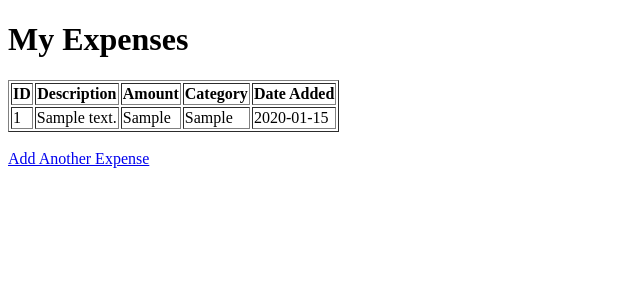
After one commit to Im-Shrey/expense-tracker, a Flask app: page /expenses in a window 1280 px wide. The commit adds this page. Shown: the top 300 px of the page, without its empty margins (0-640 px from the left). Run offline with Flask 3, Linux system fonts and the light colour scheme; tables that the repository leaves empty hold one stand-in row (values such as "Sample post").

Commit message:
Integrating SQLite database for expense storage

```diff
--- a/app.py
+++ b/app.py
@@ -1,7 +1,32 @@
-from flask import Flask, render_template, request
+from flask import Flask, render_template, request, redirect, url_for
+from decimal import Decimal, InvalidOperation
+import sqlite3
+from pathlib import Path
 
 # Creating first application
 app = Flask(__name__)
+
+DB_PATH = Path("database/expenses.db")
+
+
+def init_db():
+
+    DB_PATH.parent.mkdir(exist_ok=True)
+
+    connection = sqlite3.connect(DB_PATH)
+
+    connection.execute("""
+        CREATE TABLE IF NOT EXISTS expenses (
+            id INTEGER PRIMARY KEY AUTOINCREMENT,
+            description TEXT NOT NULL,
+            amount TEXT NOT NULL,
+            category TEXT NOT NULL,
+            created_at TEXT DEFAULT CURRENT_TIMESTAMP
+        )
+    """)
+
+    connection.commit()
+    connection.close()
 
 # Defining the home page
 @app.route("/")
@@ -27,18 +52,89 @@ def add_expense():
 
     if request.method == "POST":
 
-        description = request.form.get("description")
-        amount = request.form.get("amount")
-        category = request.form.get("category")
+        description = request.form.get("description", "").strip()
+        amount_input = request.form.get("amount", "").strip()
+        category = request.form.get("category", "")
 
-        return render_template(
-            "expense_result.html",
-            description=description,
-            amount=amount,
-            category=category
-        )
+        errors = []
+
+        # Validate description
+        if not description:
+            errors.append("Description cannot be empty.")
+
+        # Validate amount
+        try:
+            amount = Decimal(amount_input)
+
+            if not amount.is_finite() or amount <= 0:
+                errors.append("Amount must be greater than zero.")
+
+        except InvalidOperation:
+            amount = None
+            errors.append("Please enter a valid amount.")
+
+        # Validate category
+        allowed_categories = [
+            "Food",
+            "Transport",
+            "Education",
+            "Shopping",
+            "Entertainment"
+        ]
+
+        if category not in allowed_categories:
+            errors.append("Please select a valid category.")
+
+        # Display errors if validation fails
+        if errors:
+            return render_template(
+                "add_expense.html",
+                errors=errors
+            )
+
+        # Display submitted information
+        # Save expense in database
+        connection = sqlite3.connect(DB_PATH)
+
+        try:
+            connection.execute(
+                """
+                INSERT INTO expenses (description, amount, category)
+                VALUES (?, ?, ?)
+                """,
+                (description, str(amount), category)
+            )
+
+            connection.commit()
+
+        finally:
+            connection.close()
+
+        return redirect(url_for("view_expenses"))
 
     return render_template("add_expense.html")
+
+@app.route("/expenses")
+def view_expenses():
+
+    connection = sqlite3.connect(DB_PATH)
+
+    try:
+        connection.row_factory = sqlite3.Row
+
+        expenses = connection.execute(
+            "SELECT * FROM expenses ORDER BY id DESC"
+        ).fetchall()
+
+    finally:
+        connection.close()
+
+    return render_template(
+        "expenses.html",
+        expenses=expenses
+    )
+
+init_db()
 
 # Running the application
 if __name__ == "__main__":
--- /dev/null
+++ b/templates/expenses.html
@@ -0,0 +1,53 @@
+<!DOCTYPE html>
+<html lang="en">
+
+<head>
+    <meta charset="UTF-8">
+    <title>Saved Expenses</title>
+</head>
+
+<body>
+
+    <h1>My Expenses</h1>
+
+    {% if expenses %}
+
+        <table border="1">
+
+            <tr>
+                <th>ID</th>
+                <th>Description</th>
+                <th>Amount</th>
+                <th>Category</th>
+                <th>Date Added</th>
+            </tr>
+
+            {% for expense in expenses %}
+
+                <tr>
+                    <td>{{ expense["id"] }}</td>
+                    <td>{{ expense["description"] }}</td>
+                    <td>{{ expense["amount"] }}</td>
+                    <td>{{ expense["category"] }}</td>
+                    <td>{{ expense["created_at"] }}</td>
+                </tr>
+
+            {% endfor %}
+
+        </table>
+
+    {% else %}
+
+        <p>No expenses have been recorded yet.</p>
+
+    {% endif %}
+
+    <br>
+
+    <a href="{{ url_for('add_expense') }}">
+        Add Another Expense
+    </a>
+
+</body>
+
+</html>
```
Also changed, not shown: templates/add_expense.html (+10 -0 lines).
